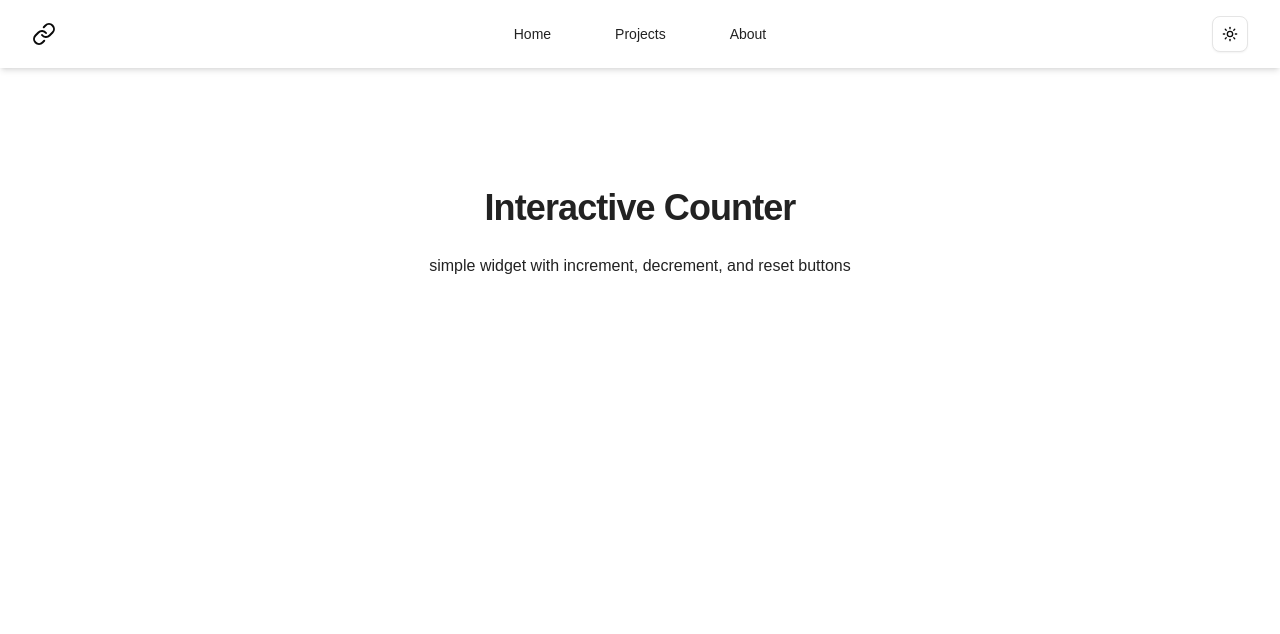
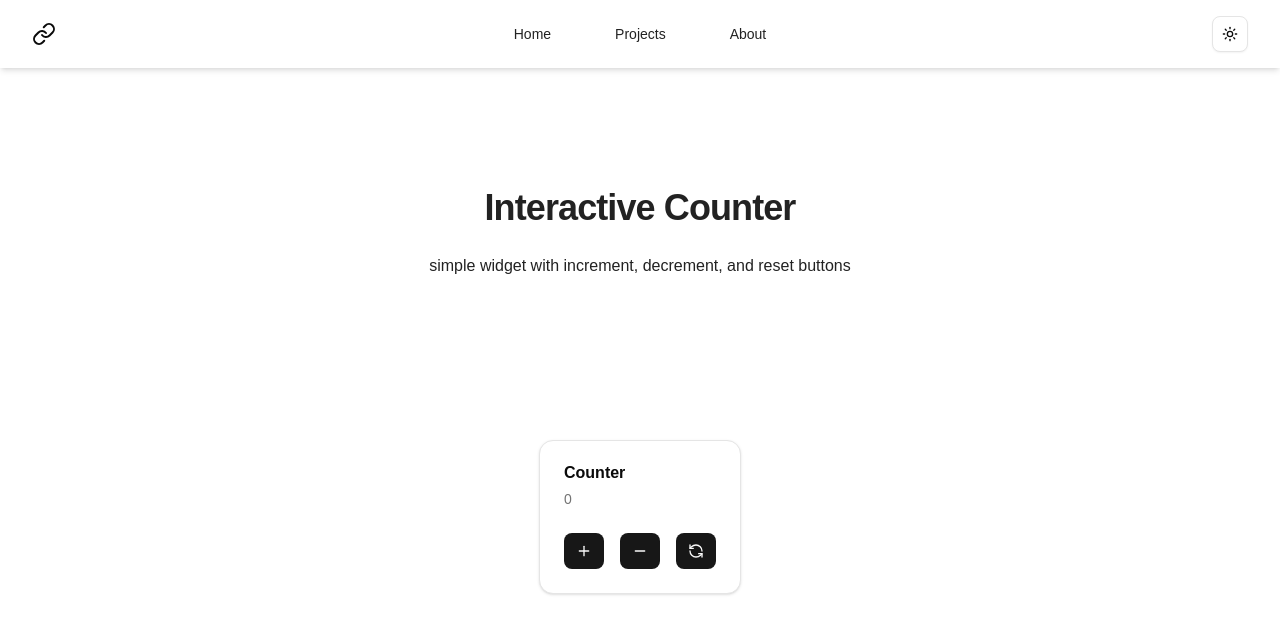
Before and after one commit to Jetrossgalinato/the-basics, a Next.js app: page /projects/counter in a window 1280 px wide. Shown: the top 634 px of the page. Built offline with nearby package versions, Linux system fonts and the light colour scheme; a web font is replaced by a local one.

Commit message:
feat: add counter widget (counter)

```diff
--- a/app/projects/counter/page.tsx
+++ b/app/projects/counter/page.tsx
@@ -1,7 +1,21 @@
+"use client";
+
 import Navbar from "@/app/components/navbar";
 import { TypographyH1, TypographyP } from "@/app/components/typography";
+import { Button } from "@/components/ui/button";
+import {
+  Card,
+  CardHeader,
+  CardTitle,
+  CardDescription,
+  CardFooter,
+} from "@/components/ui/card";
+import { Plus, Minus, RefreshCcw } from "lucide-react";
+import { useState } from "react";
 
 export default function CounterPage() {
+  const [count, setCount] = useState(0);
+
   return (
     <div className="min-h-screen">
       <Navbar brandName="Basics" />
@@ -10,6 +24,23 @@ export default function CounterPage() {
         <TypographyP>
           simple widget with increment, decrement, and reset buttons
         </TypographyP>
+        <Card className="mt-40">
+          <CardHeader>
+            <CardTitle>Counter</CardTitle>
+            <CardDescription>{count}</CardDescription>
+          </CardHeader>
+          <CardFooter className="flex gap-4">
+            <Button onClick={() => setCount(count + 1)}>
+              <Plus />
+            </Button>
+            <Button onClick={() => setCount(count - 1)}>
+              <Minus />
+            </Button>
+            <Button onClick={() => setCount(0)}>
+              <RefreshCcw />
+            </Button>
+          </CardFooter>
+        </Card>
       </div>
     </div>
   );
```
